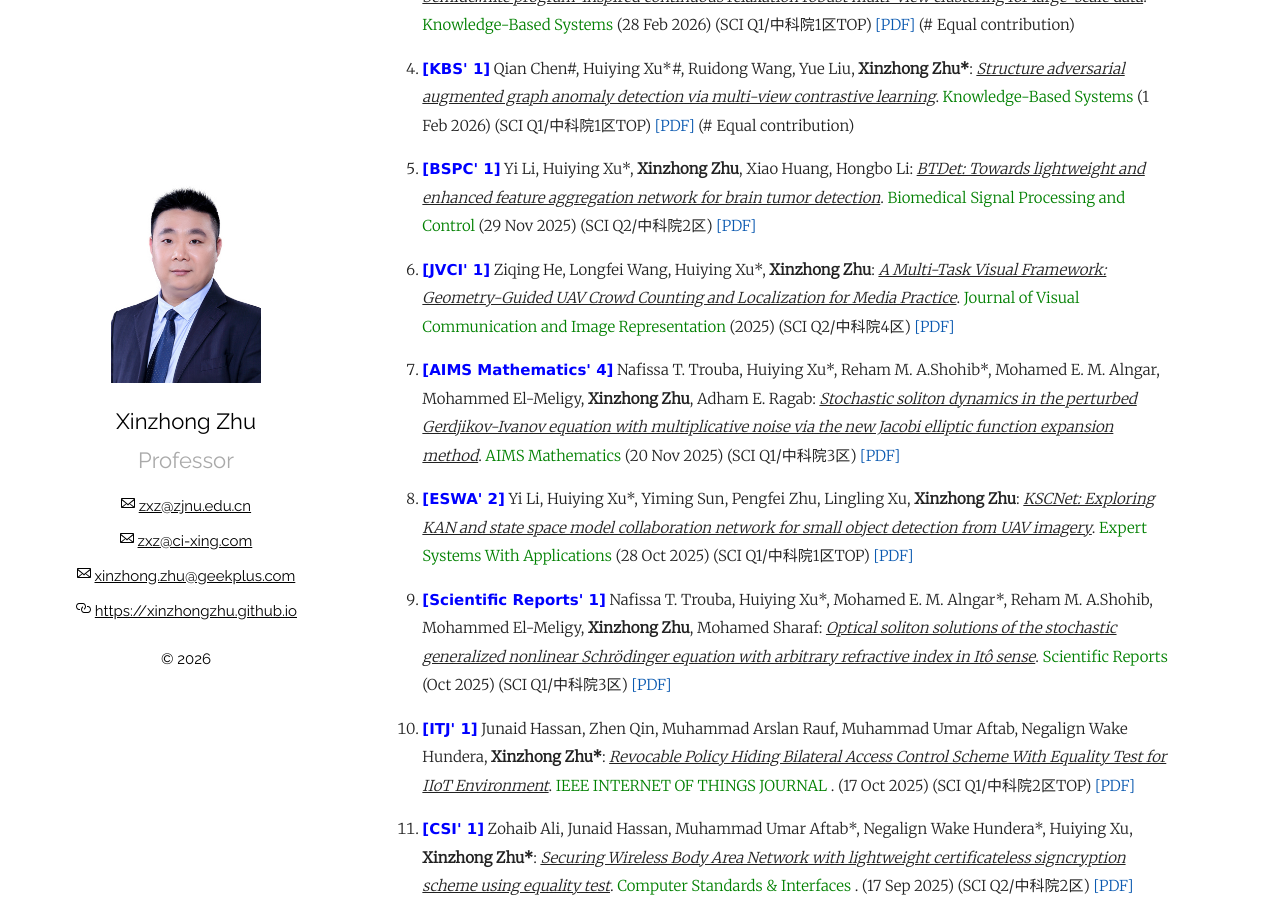
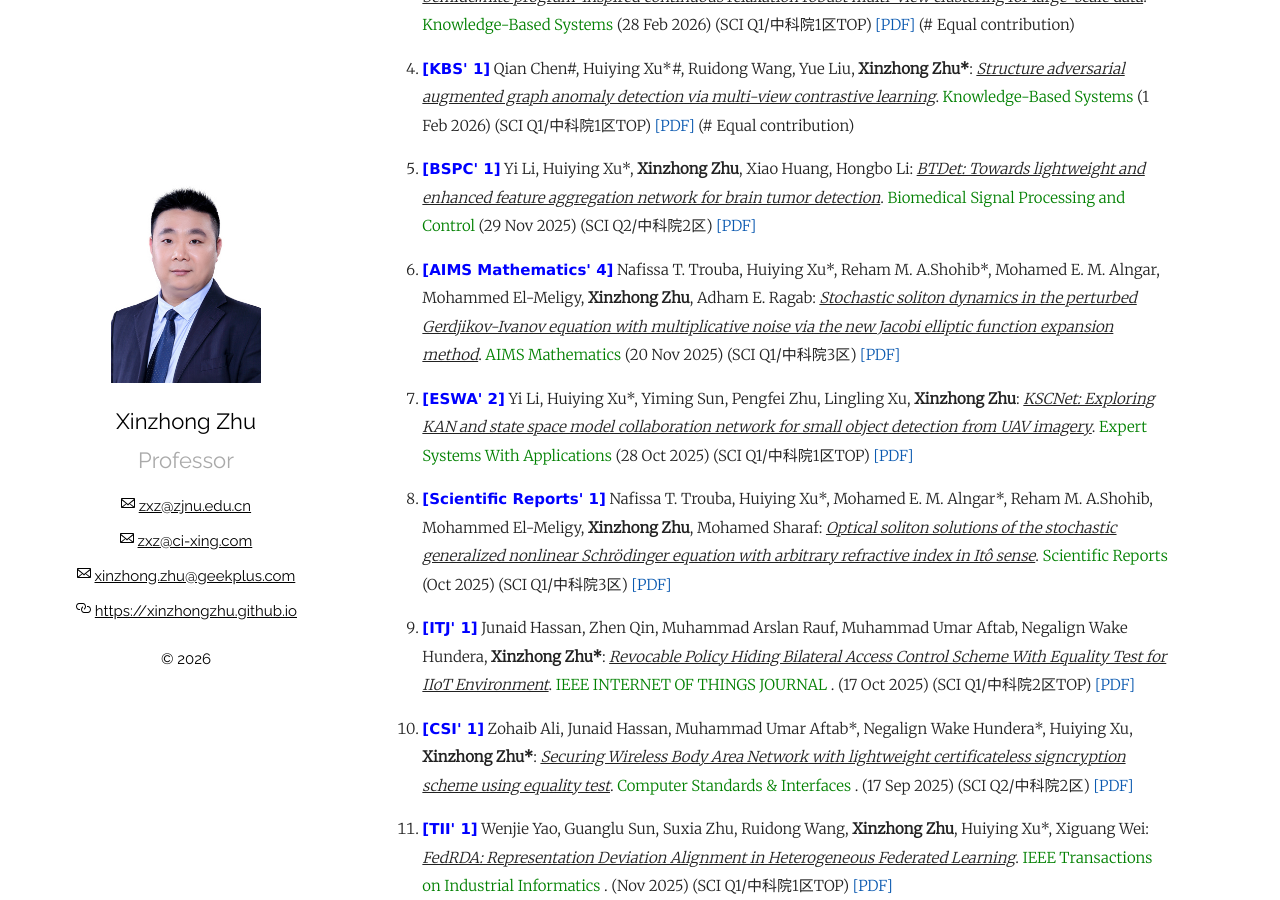
Before and after one commit to xinzhongzhu/xinzhongzhu.github.io, a Jekyll site: the page built from index.md, in a window 1280 px wide and 900 px high, scrolled down 1165 px. Built offline with Jekyll 4.4.1, drawn with Linux system fonts in a browser that asks for light colours.

Commit message:
Update index.md

```diff
--- a/index.md
+++ b/index.md
@@ -30,8 +30,6 @@ Please drop me a message by email: <u>zxz@zjnu.edu.cn</u> or <u>zxz@ci-xing.com<
  <p style="margin-top: 8px;"><li><font face="verdana" color="blue"><b>[KBS' 1]</b></font> Qian Chen#, Huiying Xu*#, Ruidong Wang, Yue Liu, <b>Xinzhong Zhu*</b>: <i><u>Structure adversarial augmented graph anomaly detection via multi-view contrastive learning</u></i>. <font color="green">Knowledge-Based Systems</font> (1 Feb 2026) (SCI Q1/中科院1区TOP) <a href = "https://xinzhongzhu.github.io/document/Structure adversarial augmented graph anomaly detection via multi-view contrastive learning.pdf">[PDF]</a>  (# Equal contribution) </li></p>
 
  <p style="margin-top: 8px;"><li><font face="verdana" color="blue"><b>[BSPC' 1]</b></font> Yi Li, Huiying Xu*, <b>Xinzhong Zhu</b>, Xiao Huang, Hongbo Li: <i><u>BTDet: Towards lightweight and enhanced feature aggregation network for brain tumor detection</u></i>. <font color="green">Biomedical Signal Processing and Control</font> (29 Nov 2025) (SCI Q2/中科院2区) <a href = "https://xinzhongzhu.github.io/document/BTDet-BSPC.pdf">[PDF]</a></li></p>
-
- <p style="margin-top: 8px;"><li><font face="verdana" color="blue"><b>[JVCI' 1]</b></font> Ziqing He, Longfei Wang, Huiying Xu*, <b>Xinzhong Zhu</b>: <i><u>A Multi-Task Visual Framework: Geometry-Guided UAV Crowd Counting and Localization for Media Practice</u></i>. <font color="green">Journal of Visual Communication and Image Representation</font>  (2025) (SCI Q2/中科院4区) <a href = "https://xinzhongzhu.github.io/document/Media Practice_JVCI.pdf">[PDF]</a></li></p>
 
  <p style="margin-top: 8px;"><li><font face="verdana" color="blue"><b>[AIMS Mathematics' 4]</b></font> Nafissa T. Trouba, Huiying Xu*, Reham M. A.Shohib*, Mohamed E. M. Alngar,  Mohammed El-Meligy, <b>Xinzhong Zhu</b>, Adham E. Ragab: <i><u>Stochastic soliton dynamics in the perturbed Gerdjikov-Ivanov equation with multiplicative noise via the new Jacobi elliptic function expansion method</u></i>. <font color="green">AIMS Mathematics</font>  (20 Nov 2025) (SCI Q1/中科院3区) <a href = "https://xinzhongzhu.github.io/document/Stochastic soliton dynamics.pdf">[PDF]</a></li></p>
 
```
